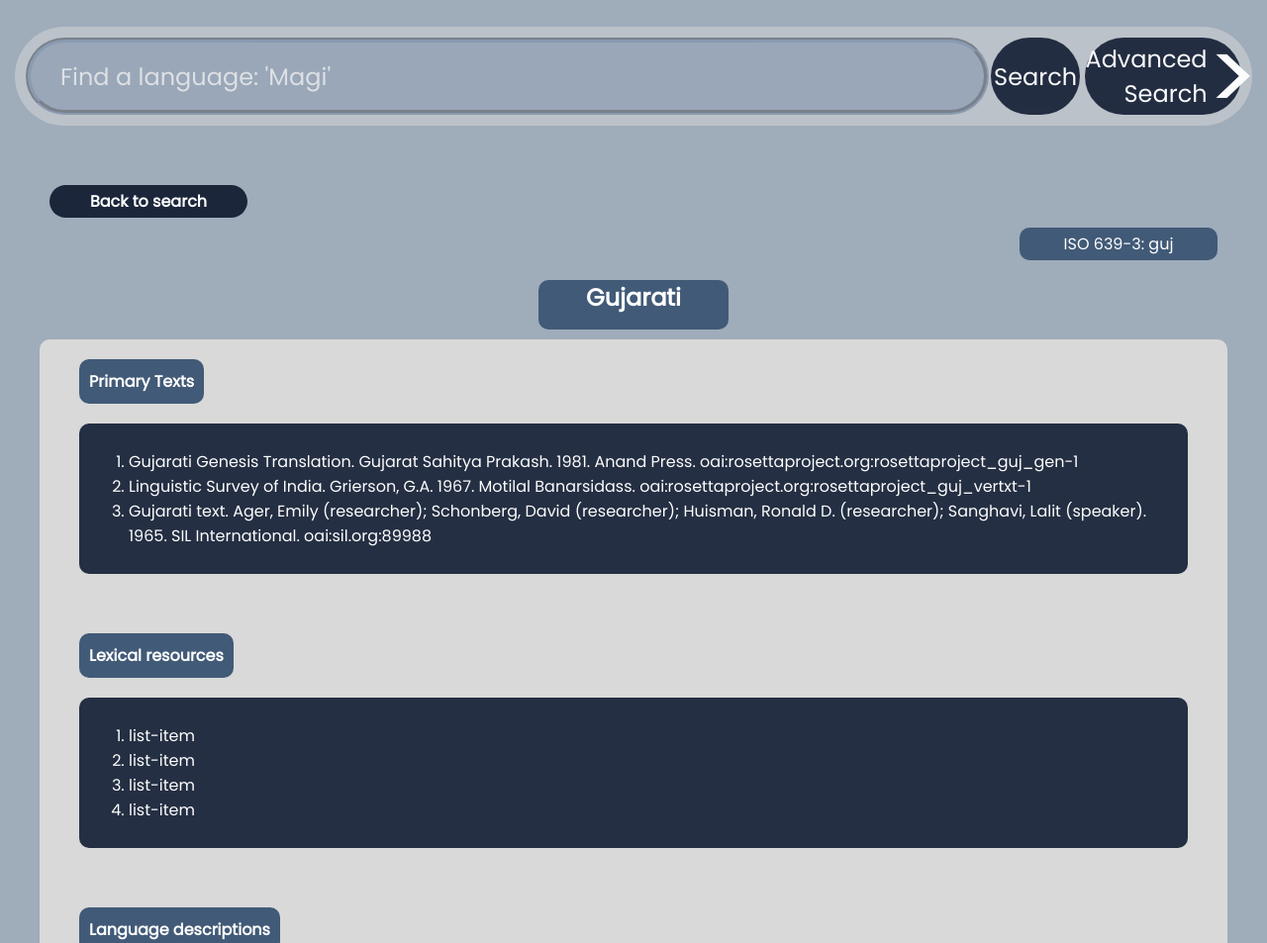
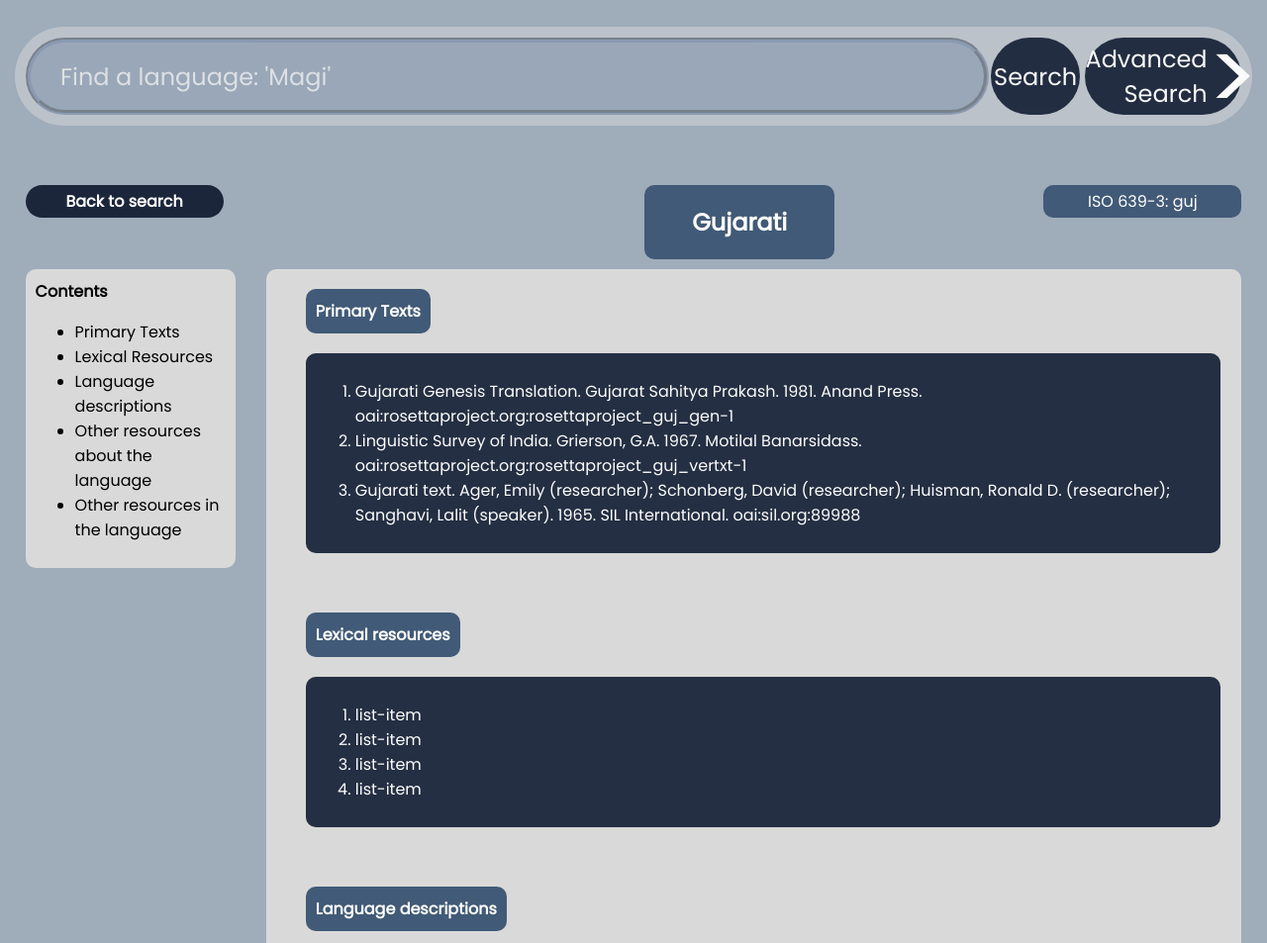
Before and after one commit to LiamKlunder/liamklunder.github.io, a plain HTML site: page gujarati.html in a window 1280 px wide. Shown: the part 147-1100 px from the top of the page at 99% size. Drawn offline with Linux system fonts and the light colour scheme.

Commit message:
Added a contents table to gujarati.html and improved some layout flaws

```diff
--- a/gujarati.html
+++ b/gujarati.html
@@ -67,16 +67,31 @@
         </div>
 
         <div id="text">
+            <div id="info">
                 <div id="back">
                     <a href="search_results.html">Back to search</a>
+                </div>
+                <div id="title">
+                    <h2>Gujarati</h2>
                 </div>
                 <div id="iso">
                     ISO 639-3: guj
                 </div>
-            <div id="title">
-                <h2>Gujarati</h2>
             </div>
             <div class="container4">
+                <div class="container4_1">
+                    <div>
+                        <b>Contents</b>
+                        <ul>
+                            <li>Primary Texts</li>
+                            <li>Lexical Resources</li>
+                            <li>Language descriptions</li>
+                            <li>Other resources about the language</li>
+                            <li>Other resources in the language</li>
+                        </ul>
+                    </div>
+                </div>
+                <div class="container4_2">
                     <div>
                         <div class="headpiece">
                             Primary Texts
@@ -143,5 +158,6 @@
                     </div>
                 </div>
             </div>
+        </div>
     </body>
 </html>
--- a/styles.css
+++ b/styles.css
@@ -541,20 +541,42 @@ a:visited {
 
 
 /* --------------------------------------------------------------------------- CSS for class: container4, start --------------------------------------------------------------------------- */
-.container4 {
-    width: 93.75%;
+.container4{
+    display: flex;
+    flex-direction: row;
+    height: 1600px;
+}
+.container4_1 {
+    width: 15%;
     margin-left: auto;
     margin-right: auto;
-    height: 1600px;
 }
 
-.container4 > div {
+.container4_1 > div {
     position: absolute;
     width: inherit;
     height: inherit;
 }
 
-.container4 > div:first-child {
+.container4_1 > div:first-child {
+    background-color: #D9D9D9;
+    border-radius: 10px;
+    padding: 10px;
+}
+
+.container4_2 {
+    width: 77%;
+    margin-left: auto;
+    margin-right: auto;
+}
+
+.container4_2 > div {
+    position: absolute;
+    width: inherit;
+    height: inherit;
+}
+
+.container4_2 > div:first-child {
     background-color: #D9D9D9;
     border-radius: 10px;
 }
@@ -583,12 +605,17 @@ a:visited {
 
 
 
-/* --------------------------------------------------------------------------- CSS for class: title, start --------------------------------------------------------------------------- */
-/* Used in combination with container4 as a title above the container */
+/* --------------------------------------------------------------------------- CSS for id: info, start --------------------------------------------------------------------------- */
+/* Includes all divs inside the 'info' div */
+#info {
+    display: flex;
+    flex-direction: row;
+}
+
 #title {
     width: 15%;
-    height: 50px;
-    margin-left: auto;
+    height: fit-content;
+    margin-left: 25%;
     margin-right: auto;
     margin-bottom: 10px;
     background-color: #415A77;
@@ -600,8 +627,9 @@ a:visited {
 
 #back {
     width: 15%;
+    height: fit-content;
     padding: 4px;
-    margin-left: 50px;
+    margin-left: 2%;
     margin-right: auto;
     margin-bottom: 10px;
     background-color: #1B263B;
@@ -612,9 +640,10 @@ a:visited {
 
 #iso {
     width: 15%;
+    height: fit-content;
     padding: 4px;
     margin-left: auto;
-    margin-right: 50px;
+    margin-right: 2%;
     margin-bottom: 10px;
     background-color: #415A77;
     color: white;
```
Lines whose indentation alone changed are shown as unchanged.
